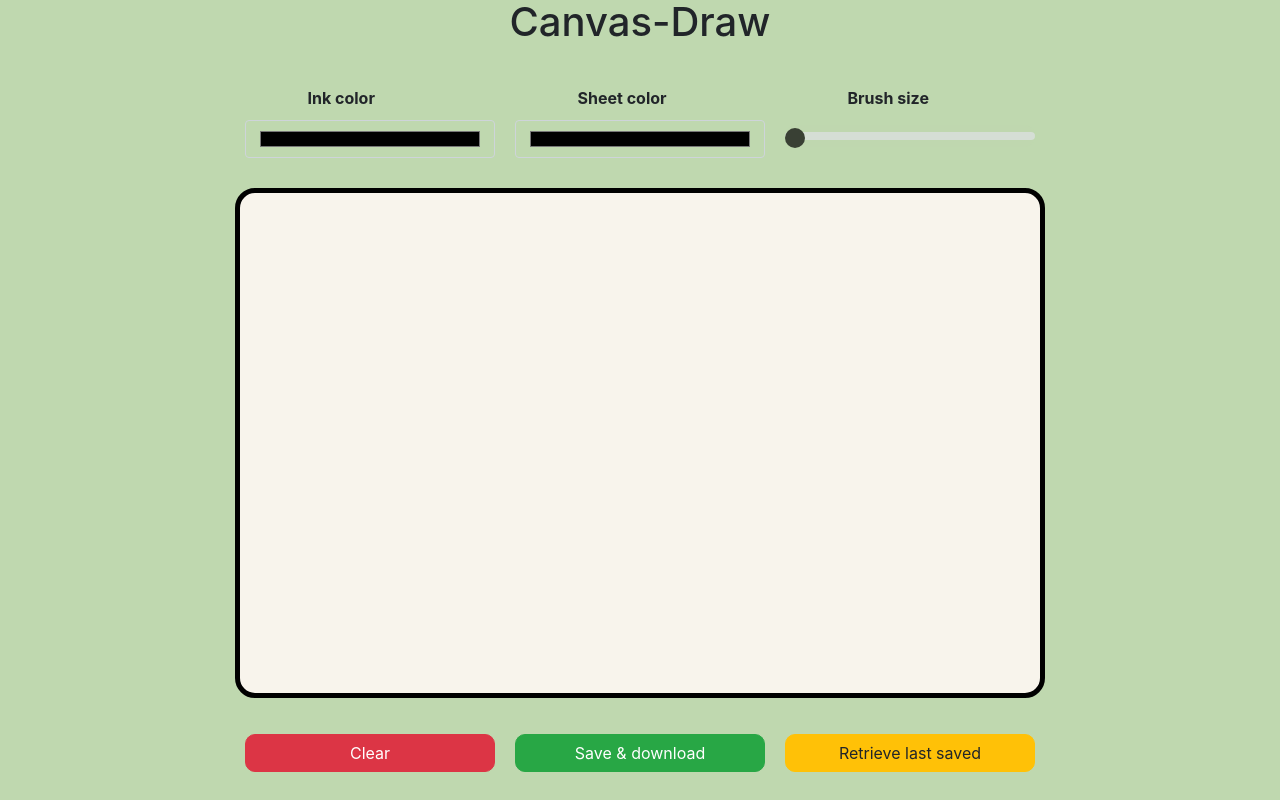
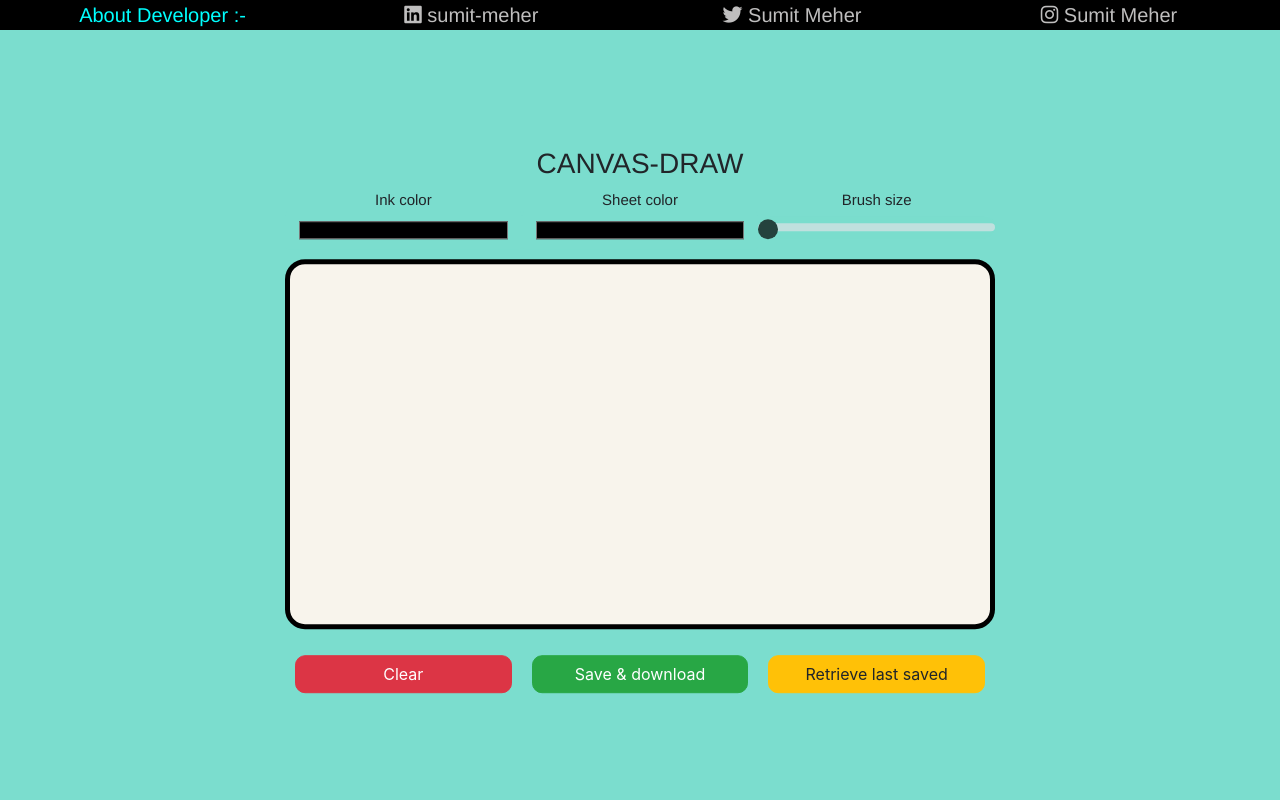
Before and after one commit to sumit-0203/Draw, a plain HTML site: page index.html in a window 1280 px wide. Drawn offline with nearby package versions, Linux system fonts and the light colour scheme.

Commit message:
add logo/image and update all files

```diff
--- a/draw.css
+++ b/draw.css
@@ -1,55 +1,119 @@
+*{
+    margin: 0;
+    padding: 0;
+}
+#nav{
+    height:30px;
+    width: 100%;
+    background-color: black;
+    display: flex;
+    justify-content: space-around;
+}
+#p{
+    font-family: 'Franklin Gothic Medium', 'Arial Narrow', Arial, sans-serif;
+}
+.item{
+    height: 30px;
+    width: 160px;
+}
+.a{ top: 0;
+    left: 0;
+    text-decoration: none;
+    color:rgb(191, 190, 190);
+    font-family: 'Franklin Gothic Medium', 'Arial Narrow', Arial, sans-serif;
+    font-size: 20px;
+    transition: 1s;
+    transition-property: all;
+}
+.a:hover{
+    color: aqua;
+    /* transition: 40px 2s ease-in-out 0.25; */
+    border-bottom: 4px solid aqua;
+    border-radius: 15px;
+    font-size: 23px;
+    transition: .4s;
+    text-decoration: none;
+    /* transform: scale(1) translateY(0); */
+}
+#p{
+    text-decoration: none;
+    color: aqua;
+    font-family: 'Franklin Gothic Medium', 'Arial Narrow', Arial, sans-serif;
+    font-size: 20px;
+    transition: 1s;
+    transition-property: all;
+}
+#p:hover{
+    cursor: none;
+    color: rgb(190, 222, 222);
+    border-radius: 15px;
+    font-size: 25px;
+    transition: .4s;
+}
 .main {
+    margin-top: 20px;
     position: fixed;
     top: 50%;
     left: 50%;
     transform: translate(-50%, -50%);
 }
-
-h1 {
+h3 {
     text-align: center;
+    font-family: 'Franklin Gothic Medium', 'Arial Narrow', Arial, sans-serif;
+    cursor: none;
+    text-transform: uppercase;
 }
 .canvas {
     border: 5px solid black;
     border-radius: 20px;
     background-color:#F8F4EC;
 }
-
-.top,
 .bottom {
     display: flex;
     flex-direction: row;
     justify-content: space-between;
-    margin: 20px 0 20px 0;
+    margin-top: 20px;
 }
-
-.block,
-input,
-select,
-button {
+.btn{
     width: 80%;
 }
+.top{
+    display: flex;
+    flex-direction: row;
+    justify-content: space-between;
 
+}
+.block{
+    height: 70px;
+    width: 50%;
+}
+select{
+    width: 80%;
+}
 .column {
     display: flex;
     flex-direction: column;
+    justify-content: space-between;
+
 }
-
 .bottom>button {
-    margin: 10px;
+    margin: 0px 10px 0px 10px;
     border-radius: 10px;
 }
-
-.top>.block {
-    margin: 10px;
+.p{
+    cursor: none;
+    font-size: 15px;
+    margin: 0;
+    text-align: center;
+    font-family: 'Franklin Gothic Medium', 'Arial Narrow', Arial, sans-serif;
 }
-
-.block>p {
-    margin: 10px auto;
-    width: 50%;
+.form-control{
+    margin: 0;
+    padding: 0;
 }
-
 .block>input  {
-    background-color: #BFD8AF;
+    background-color: #7bddce;
+    border: #7bddce;
 }
 
 .custom-range {
--- a/draw.js
+++ b/draw.js
@@ -17,7 +17,7 @@ ctx.strokeStyle = event.target.value;
 
 canvasColor.addEventListener('change', (event) => {
     ctx.fillStyle = event.target.value;
-    ctx.fillRect(0, 0, 800, 500);
+    ctx.fillRect(0, 0, 700, 360);
 });
 
 // start drawing using mouse
--- a/index.html
+++ b/index.html
@@ -1,37 +1,44 @@
 <!DOCTYPE html>
 <html>
 <head>
-    <title>Draw</title>
+    <title>Canvas-Draw By Sumit</title>
     <link rel="icon" href="favicon.png">
+    <link rel="stylesheet" href="https://cdnjs.cloudflare.com/ajax/libs/font-awesome/6.7.2/css/all.min.css" integrity="sha512-Evv84Mr4kqVGRNSgIGL/F/aIDqQb7xQ2vcrdIwxfjThSH8CSR7PBEakCr51Ck+w+/U6swU2Im1vVX0SVk9ABhg==" crossorigin="anonymous" referrerpolicy="no-referrer" />
     <link rel="stylesheet" href="./draw.css">
     <link rel="stylesheet" href="https://stackpath.bootstrapcdn.com/bootstrap/4.5.0/css/bootstrap.min.css"
         integrity="sha384-9aIt2nRpC12Uk9gS9baDl411NQApFmC26EwAOH8WgZl5MYYxFfc+NcPb1dKGj7Sk" crossorigin="anonymous">
+    <link rel="webside icon" type="png" href="logo.png">
 </head>
 
-<body style="background-color: #BFD8AF;">
+<body style="background-color: #7bddce;">
+    <nav id="nav">
+        <p id="p" title="Detail Of Developer" >About Developer :-</p>
+        <a title="Linkedin Profile" class="a" href="https://www.linkedin.com/in/sumit-meher?utm_source=share&utm_campaign=share_via&utm_content=profile&utm_medium=android_app"><div class="item"><i class="fa-brands fa-linkedin"></i> sumit-meher</div></a>
+        <a title="Twitter Profile" class="a" href="https://x.com/sumit__2005?s=09"><div class="item"><i class="fa-brands fa-twitter"></i> Sumit Meher</div></a>
+        <a title="Instagram Profile" class="a" href="https://www.instagram.com/sumit_02.03?igsh=eHhlZTRrMjVnYnFz"><div class="item"><i class="fa-brands fa-instagram"></i> Sumit Meher</div></a>
+    </nav>
     <div class="main">
-        <h1>Canvas-Draw</h1>
+        <h3 title="Heading">Canvas-Draw</h3>
         <div class="top">
             <div class="block">
-                <p><b>Ink color</b></p>
+                <p class="p">Ink color</p>
                 <input class="form-control" type="color" id="colorPicker">
             </div>
             <div class="block">
-                <p><b>Sheet color</b></p>
+                <p class="p">Sheet color</p>
                 <input class="form-control" type="color" id="canvasColor">
             </div>
             <div class="block">
-                <p><b>Brush size</b></p>
+                <p class="p">Brush size</p>
                 <input type="range" class="custom-range" id="fontSizePicker" min="5" max="50" value="5" step="1">
             </div>
         </div>
-
-        <canvas class="canvas" id="myCanvas" width="800" height="500"></canvas>
+        <canvas class="canvas" id="myCanvas" width="700" height="360"></canvas>
 
         <div class="bottom">
-            <button type="button" class="btn btn-danger" id="clearButton">Clear</button>
-            <button type="button" class="btn btn-success" id="saveButton">Save & download</button>
-            <button type="button" class="btn btn-warning" id="retrieveButton">Retrieve last saved</button>
+            <button title="Clear Content" type="button" class="btn btn-danger" id="clearButton">Clear</button>
+            <button title="Save A Copy" type="button" class="btn btn-success" id="saveButton">Save & download</button>
+            <button title="See Your Last Save" type="button" class="btn btn-warning" id="retrieveButton">Retrieve last saved</button>
         </div>
     </div>
     <script src="./draw.js"></script>
```
Also changed, not shown: logo.png (added).
